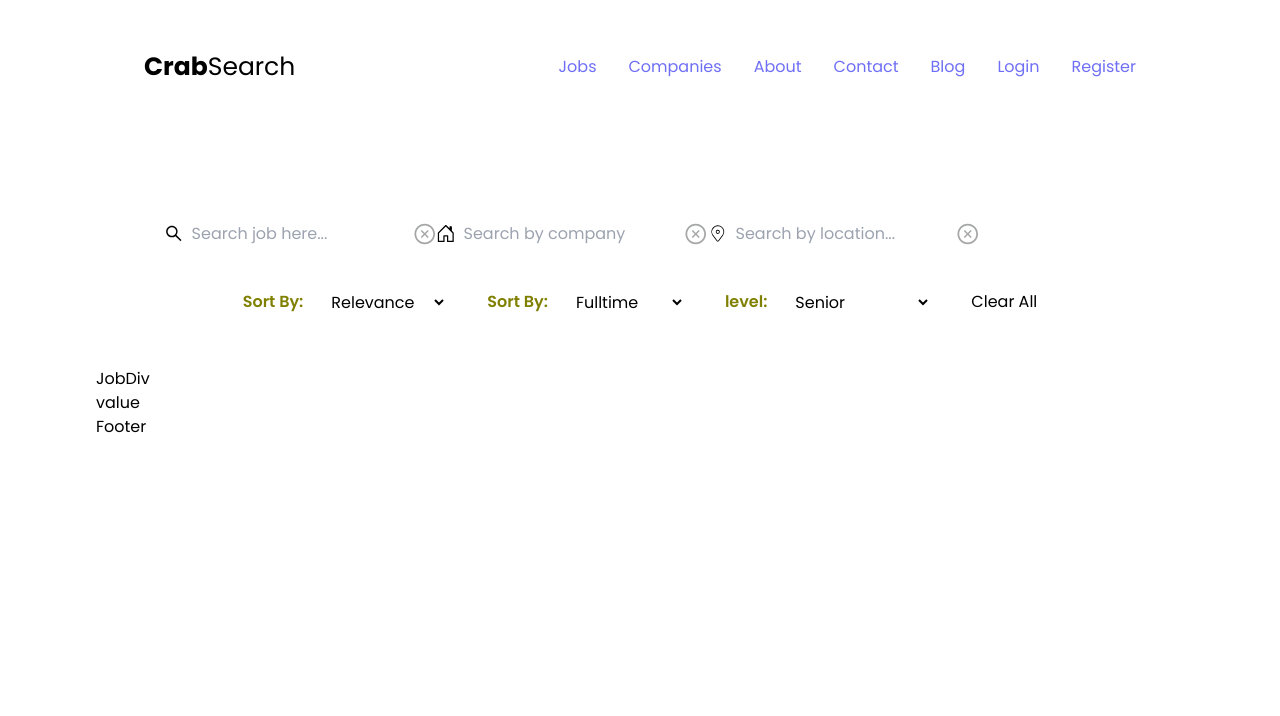
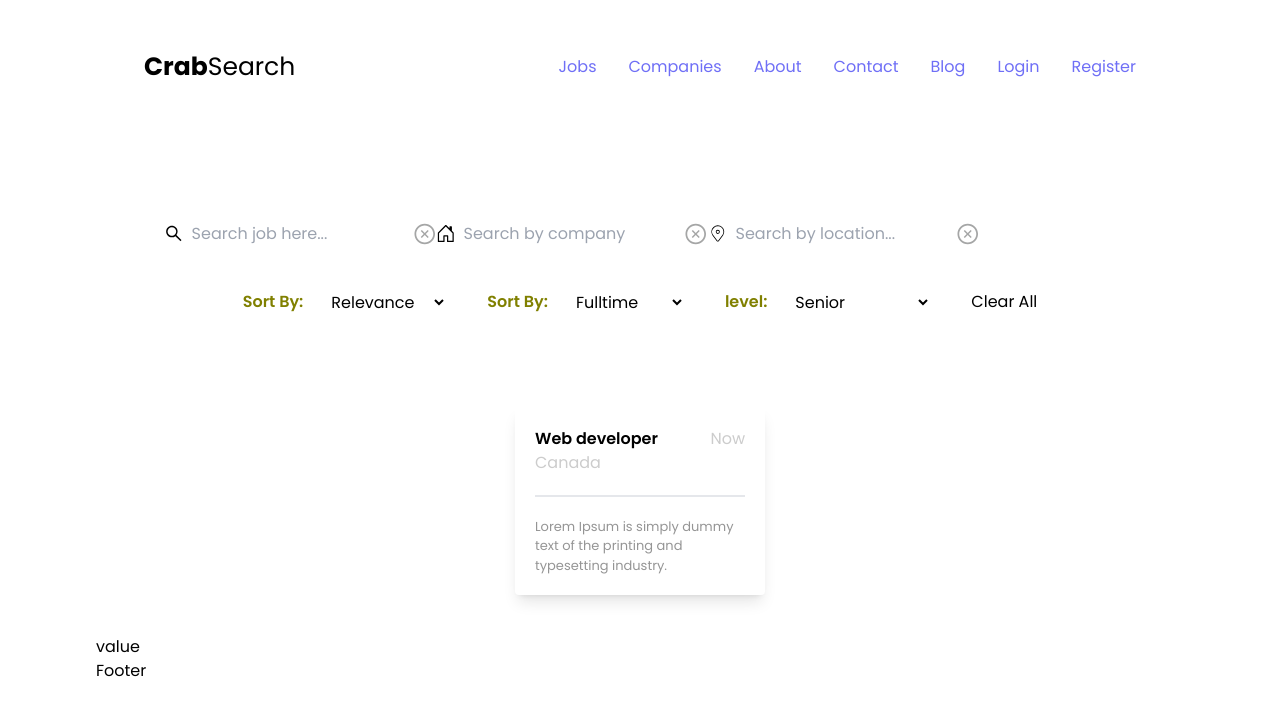
Before and after one commit to alexander784/Mboka, a React (Create React App) app: page / in a window 1280 px wide. Shown: the top 716 px of the page. Built offline with nearby package versions, Linux system fonts and the light colour scheme.

Commit message:
Structure job modal grid

```diff
--- a/src/components/jobdiv/Job.js
+++ b/src/components/jobdiv/Job.js
@@ -2,7 +2,32 @@
 
 const JobDiv = () => {
   return (
-    <div>JobDiv</div>
+    <div>
+      <div className='jobcontainer flex gap-10 justify-center flex-wrap items-center py-10'>
+
+        <div className='group group/item singleJob w-[250px] p-[20px] bg-white rounded
+         [10px] hover:bg-blueColor shadow-lg shadow-greyIsh-400/700 hover:shadow-lg'>
+
+          <span className='flex justify-between items-center gap-4'>
+            <h1 className='text-[16px] font-semibold text-textcolor group-hover:text-white'>Web developer</h1>
+            <span className='flex items-center text-[#ccc] gap-1'>
+              {/* BiTimeFive */} Now
+
+            </span>
+          </span>
+          <h6 className='text-[#ccc]'>Canada</h6>
+
+          <p className='text-[13px] text-[#959595] pt-[20px] border-t-[2px] mt-[20px]
+          group-hover:text-white'>
+            Lorem Ipsum is simply dummy text of the printing and typesetting industry.
+          </p>
+
+          <div className='company flex items-center gap-2'>
+            <img src='' alt=''/>
+          </div>
+         </div>
+      </div>
+    </div>
   )
 }
 
```
